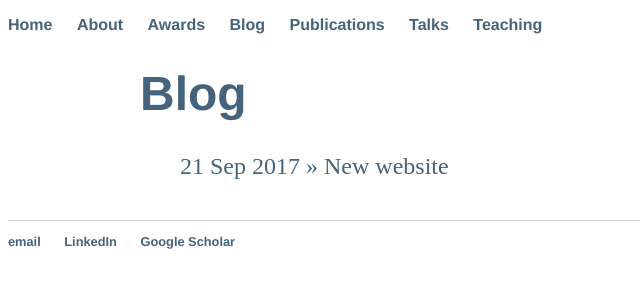
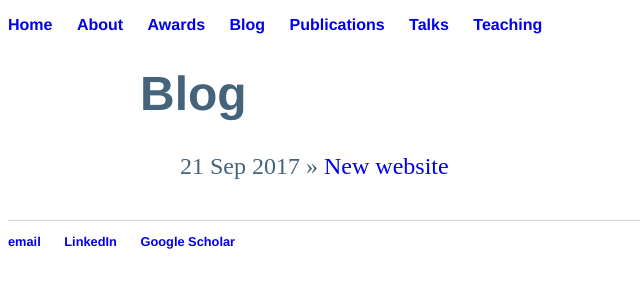
Before and after one commit to Hadrien-Montanelli/Hadrien-Montanelli.github.io, a Jekyll site: the page built from blog/index.html, in a window 1280 px wide. Shown: the top 300 px of the page, without its empty margins (0-640 px from the left). Built offline with Jekyll 4.4.1, drawn with Linux system fonts in a browser that asks for light colours.

Commit message:
Update main.css

```diff
--- a/css/main.css
+++ b/css/main.css
@@ -19,11 +19,10 @@
 }
 a {
     text-decoration: none;
-    color: rgb(69, 99, 122)
 }
 a:hover {
     text-decoration: underline;
-    color: rgb(69, 99, 122)
+    color: rgb(0, 60, 113)
 }
 h1 {
     font-size: 3em;
```
